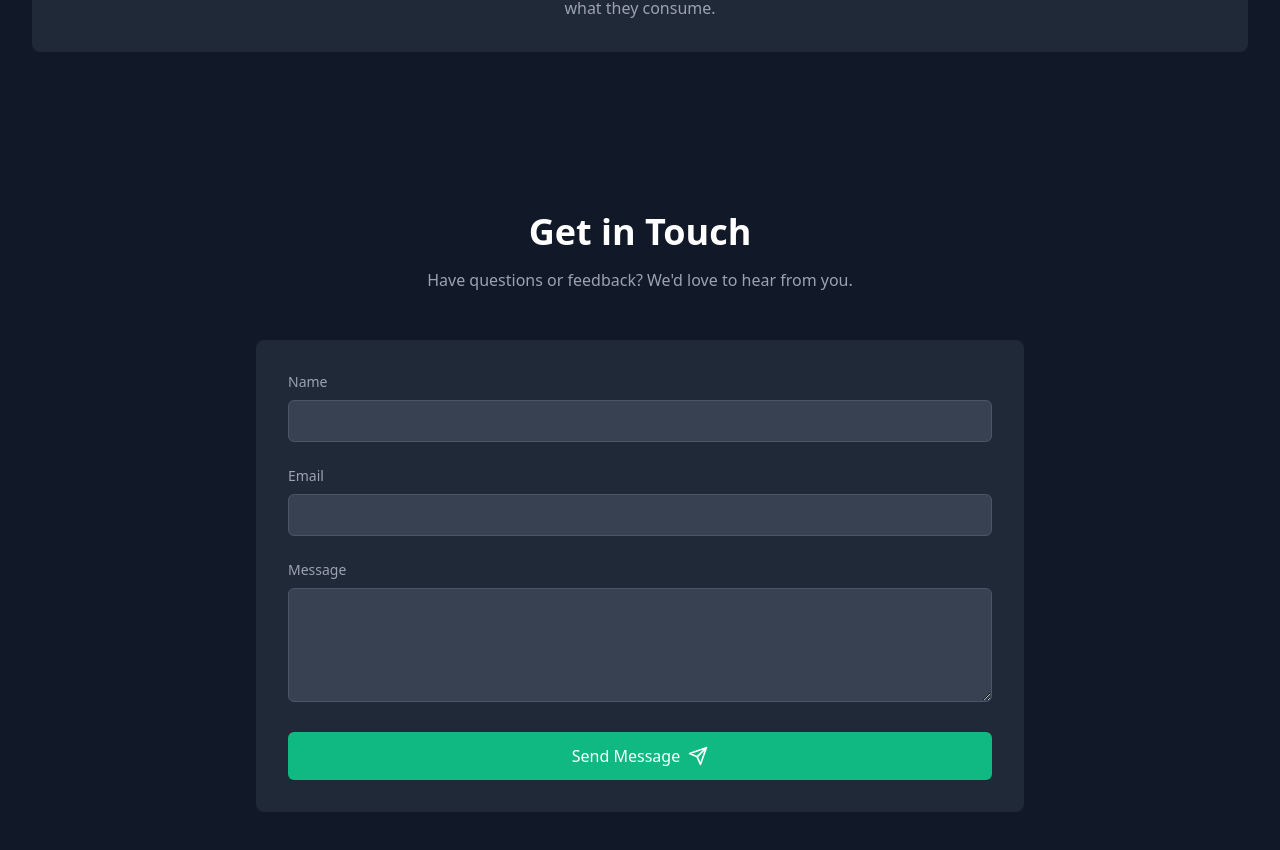
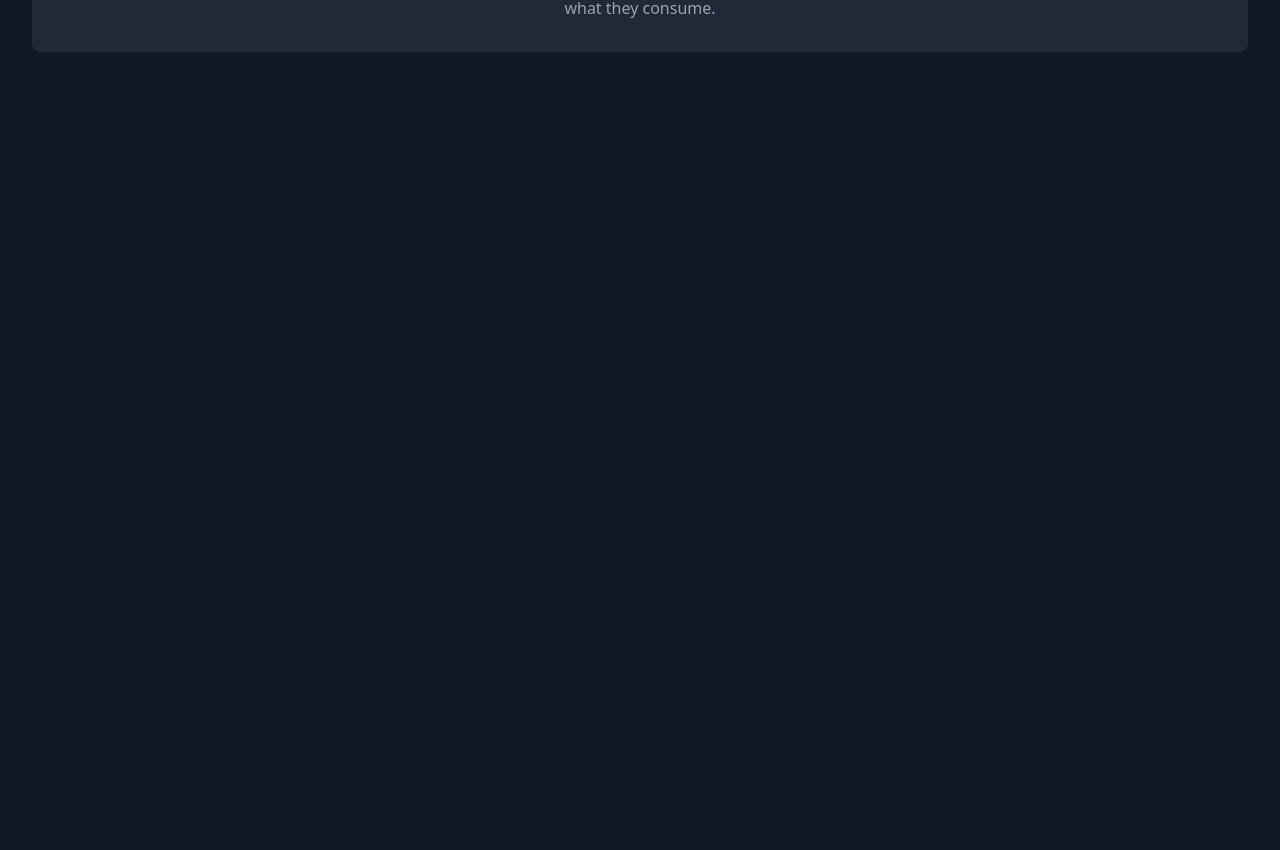
Before and after one commit to techynAR/ingreSnap-EPICS336, a React (Vite) app: page / in a window 1280 px wide. Shown: the part 2296-3146 px from the top of the page. After the commit the page ends 2428 px from the top, so only its background shows below. Built offline with nearby package versions, Linux system fonts and the light colour scheme.

Commit message:
Update App.tsx

```diff
--- a/src/App.tsx
+++ b/src/App.tsx
@@ -3,7 +3,6 @@ import Navigation from './components/Navigation';
 import Hero from './components/Hero';
 import Scanner from './components/Scanner';
 import About from './components/About';
-import Contact from './components/Contact';
 
 function App() {
   return (
@@ -13,7 +12,6 @@ function App() {
         <Hero />
         <Scanner />
         <About />
-        <Contact />
       </main>
     </div>
   );
```
